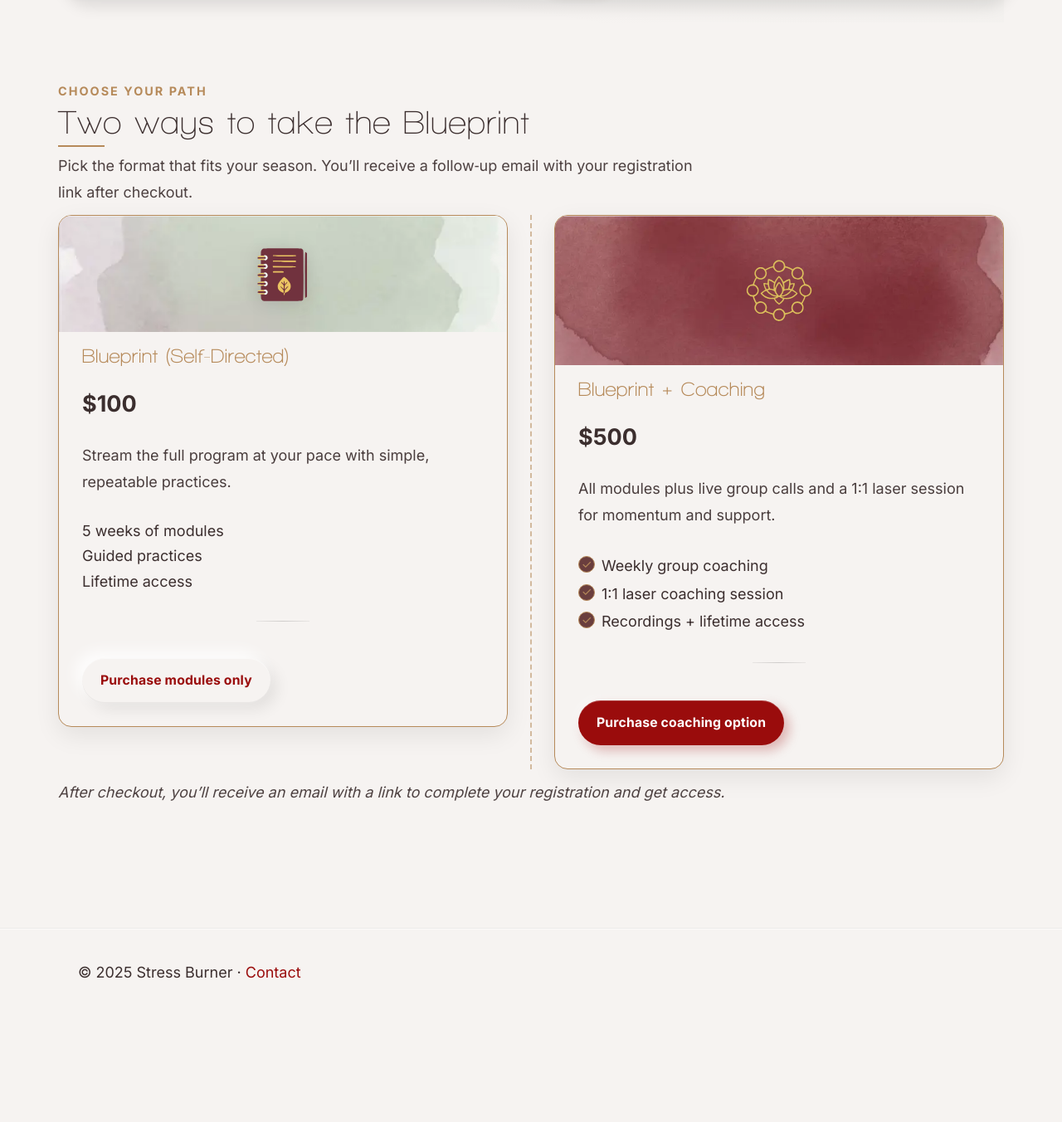
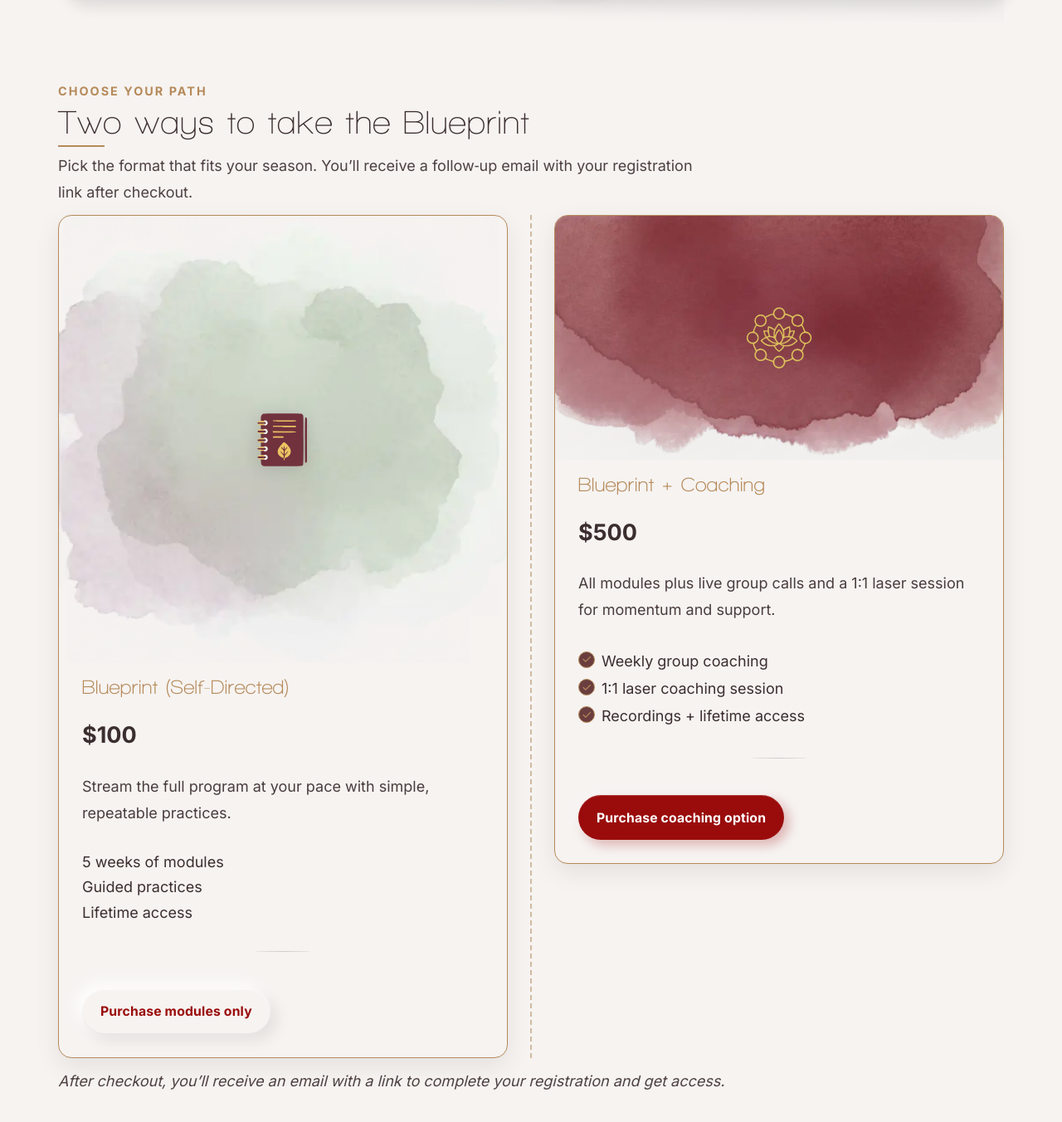
Before and after one commit to chriswakeley/test-blog, a Jekyll site: the page built from course.md, in a window 1280 px wide and 1400 px high, scrolled down 2450 px. Shown: the top 1352 px of the window at 83% size. Built offline with Jekyll 4.4.1, drawn with Linux system fonts in a browser that asks for light colours; before the commit the page ends 3684 px from its top, so only the background shows below that.

Commit message:
Refactor pricing cards to use images for backgrounds, enhancing visual presentation and accessibility

```diff
--- a/assets/css/main.css
+++ b/assets/css/main.css
@@ -323,20 +323,18 @@ main{flex:1}
 .options-compare{position:relative;display:grid;grid-template-columns:repeat(2, minmax(280px, 1fr));gap:56px;align-items:start}
 .options-compare::before{content:"";position:absolute;top:0;bottom:0;left:50%;transform:translateX(-50%);border-left:2px dashed var(--sb-gold);opacity:.55;pointer-events:none}
 .overline-label{letter-spacing:.06em;text-transform:uppercase;color:var(--sb-gold);font-weight:700;font-size:.78rem;margin:0 0 10px 4px}
-.price-card{background:var(--sb-warm);border:1.5px solid var(--sb-gold);border-radius:16px;box-shadow:0 10px 30px rgba(0,0,0,.08);padding:28px;display:flex;flex-direction:column;gap:12px;overflow:hidden;--pc-pad:28px}
+.price-card{background:var(--sb-warm);border:1.5px solid var(--sb-gold);border-radius:16px;box-shadow:0 10px 30px rgba(0,0,0,.08);padding:28px;display:flex;flex-direction:column;gap:12px;overflow:hidden;--pc-pad:28px;padding-top:0}
 .price-card .card-title{font-size:24px;line-height:1.2;margin:.2rem 0 .2rem;color:var(--sb-gold);font-weight:700}
 .price-card .card-price{font-weight:800;font-size:1.5rem;margin:.2rem 0 .4rem}
 .price-card .card-blurb{opacity:.92;margin:.1rem 0 .6rem}
 .price-card .cta-row{justify-content:flex-start}
 /* Left card hero with watercolor banner and emblem */
-.card-hero{position:relative;border-radius:0;overflow:hidden;min-height:140px;background: center/cover no-repeat;box-shadow:inset 0 1px 0 rgba(255,255,255,.5)}
+.card-hero{position:relative;border-radius:0;overflow:visible;min-height:0;background:none;box-shadow:none}
 .card-hero .hero-emblem{position:absolute;left:50%;top:50%;transform:translate(-50%, -50%);width:72px;height:auto;filter:drop-shadow(0 2px 10px rgba(0,0,0,.12))}
 /* Right card media band with red splash and centered gold lotus */
-.media-band{position:relative;border-radius:0;overflow:hidden;aspect-ratio:6/2;background-position:top center;background-repeat:no-repeat;background-size:cover;box-shadow:inset 0 1px 0 rgba(255,255,255,.5)}
-.price-card .card-hero,
-.price-card .media-band{ margin-left: calc(-1 * var(--pc-pad)); margin-right: calc(-1 * var(--pc-pad)); }
-.price-card .card-hero:first-child,
-.price-card .media-band:first-child{ margin-top: calc(-1 * var(--pc-pad)); }
+.media-band{position:relative;border-radius:0;overflow:visible;background:none;box-shadow:none}
+/* Full-bleed media: images extend to the inner edge of the card border without covering it */
+.price-card .card-media{display:block;width:calc(100% + (2 * var(--pc-pad)));max-width:none;height:auto;margin-left:calc(-1 * var(--pc-pad));margin-right:calc(-1 * var(--pc-pad))}
 .media-band .media-center{position:absolute;left:50%;top:50%;transform:translate(-50%,-50%);width:80px;height:auto;filter:drop-shadow(0 2px 10px rgba(0,0,0,.12))}
 /* Feature lists */
 .features-plain{list-style:none;padding:0;margin:.1rem 0 .4rem}
--- a/course.md
+++ b/course.md
@@ -139,7 +139,8 @@ permalink: /course/
     <!-- Left: Self-guided modules -->
     <div>
       <div class="price-card">
-        <div class="card-hero" style="background-image: url('{{ '/assets/images/greenwatercolorbanner.webp' | relative_url }}');">
+        <div class="card-hero">
+          <img class="card-media" src="{{ '/assets/images/greenwatercolorbanner.webp' | relative_url }}" alt="Green watercolor banner" />
           <img class="hero-emblem" src="{{ '/assets/images/notebook.svg' | relative_url }}" alt="Notebook icon" />
         </div>
         <h3 class="card-title">Blueprint (Self‑Directed)</h3>
@@ -160,7 +161,8 @@ permalink: /course/
     <!-- Right: Blueprint + Coaching -->
     <div>
       <div class="price-card">
-        <div class="media-band" style="background-image: url('{{ '/assets/images/watercolorcardbanner.webp' | relative_url }}');">
+        <div class="media-band">
+          <img class="card-media" src="{{ '/assets/images/watercolorcardbanner.webp' | relative_url }}" alt="Red watercolor banner" />
           <img class="media-center" src="{{ '/assets/images/coachingicon.svg' | relative_url }}" alt="Coaching icon" />
         </div>
         <h3 class="card-title">Blueprint + Coaching</h3>
```
